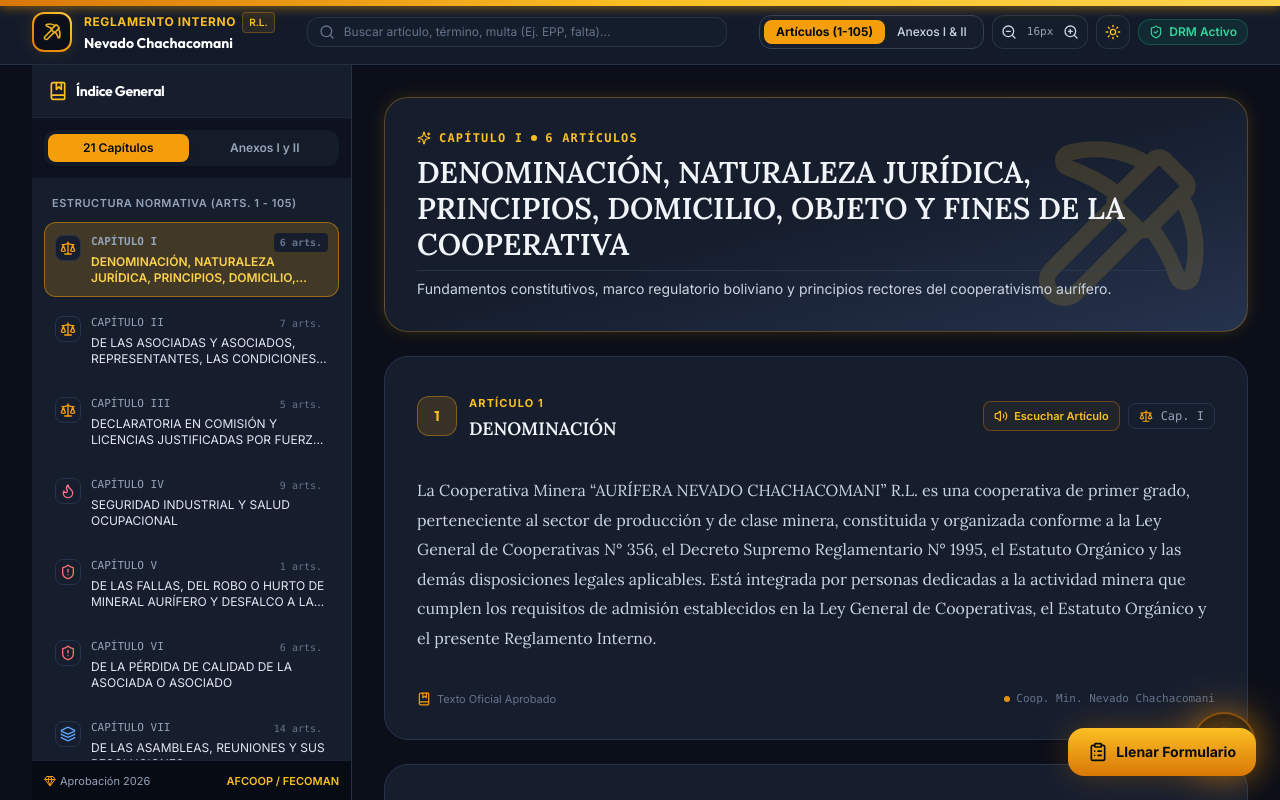
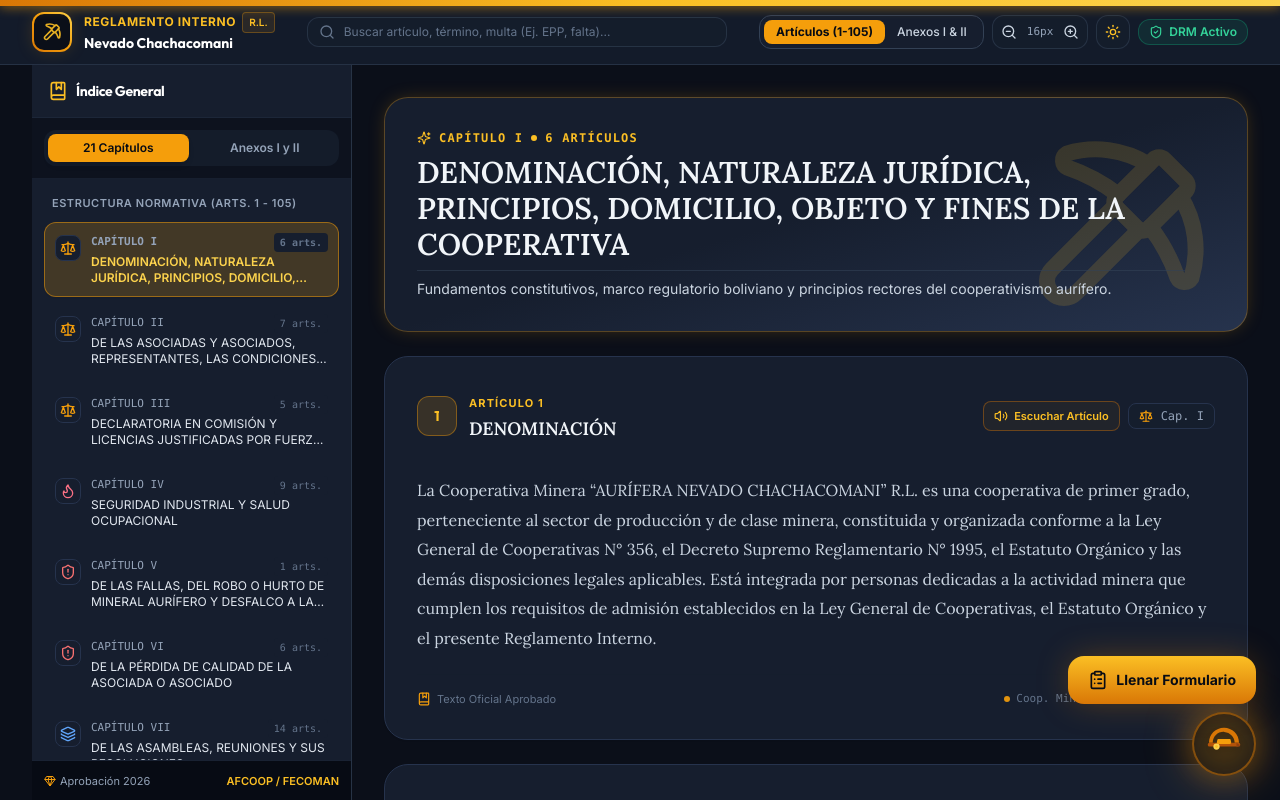
Before and after one commit to Esme0123/chachacomani, a React (Vite) app in the folder frontend/: page / in a window 1280 px wide. Shown: the top 800 px of the page. Built offline with nearby package versions, Linux system fonts and the light colour scheme.

Commit message:
fix: boton 'Llenar Formulario' flotante sobre el widget del casco (bottom-24 right-6, z-50)

```diff
--- a/frontend/src/App.jsx
+++ b/frontend/src/App.jsx
@@ -399,7 +399,7 @@ export default function App() {
           whileHover={{ scale: 1.04 }}
           whileTap={{ scale: 0.96 }}
           onClick={() => setIsFormModalOpen(true)}
-          className="fixed bottom-6 right-6 z-40 inline-flex items-center gap-2 px-5 py-3.5 rounded-2xl bg-gradient-to-t from-gold-600 to-gold-400 text-navy-950 text-sm font-bold shadow-gold-glow-lg"
+          className="fixed bottom-24 right-6 z-50 inline-flex items-center gap-2 px-5 py-3.5 rounded-2xl bg-gradient-to-t from-gold-600 to-gold-400 text-navy-950 text-sm font-bold shadow-gold-glow-lg"
           title="Llenar formulario de observaciones"
         >
           <ClipboardList className="w-5 h-5" />
```
